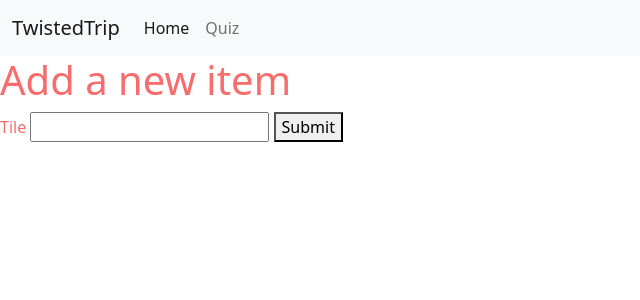
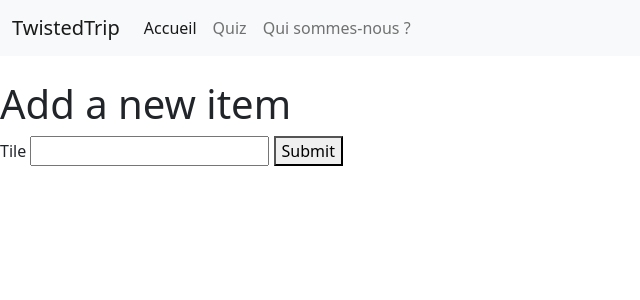
Before and after one commit to DrissB45/Hackathon-TDTS, a PHP site: template src/View/Item/add.html.twig in a window 1280 px wide. Shown: the top 300 px of the page, without its empty margins (0-640 px from the left). Run offline with PHP 8.4, Linux system fonts and the light colour scheme; the template is opened without the code that fills it, so the values that code supplies are empty; some libraries are stand-ins or nearby versions.

Commit message:
enrichi navbar

```diff
--- a/src/View/Components/header.html.twig
+++ b/src/View/Components/header.html.twig
@@ -8,10 +8,13 @@
 			<div class="collapse navbar-collapse" id="navbarNav">
 				<ul class="navbar-nav">
 					<li class="nav-item">
-						<a class="nav-link active" aria-current="page" href="#">Home</a>
+						<a class="nav-link active" aria-current="page" href="#">Accueil</a>
 					</li>
 					<li class="nav-item">
 						<a class="nav-link" href="#">Quiz</a>
+					</li>
+                    <li class="nav-item">
+						<a class="nav-link" href="#">Qui sommes-nous ?</a>
 					</li>
 				</ul>
 			</div>
--- a/src/View/layout.html.twig
+++ b/src/View/layout.html.twig
@@ -14,6 +14,7 @@
 
 		{% block header %}
 			{% include 'Components/header.html.twig' %}
+            <img
 		{% endblock %}
 
 
```
